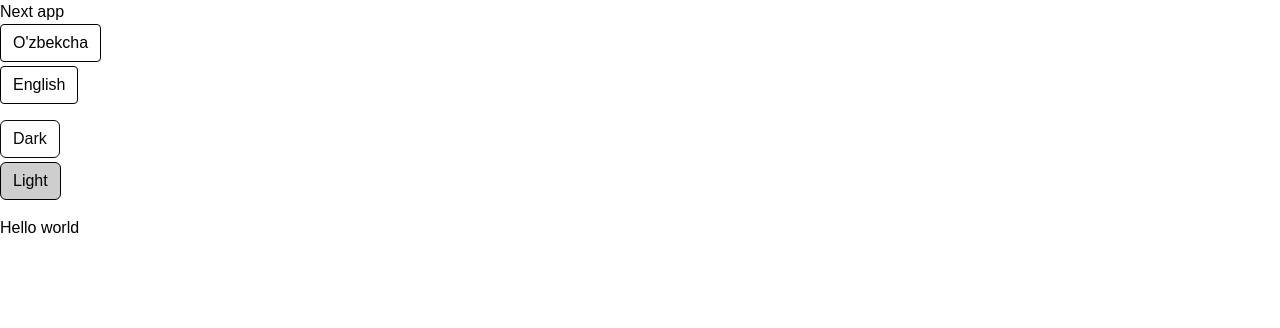
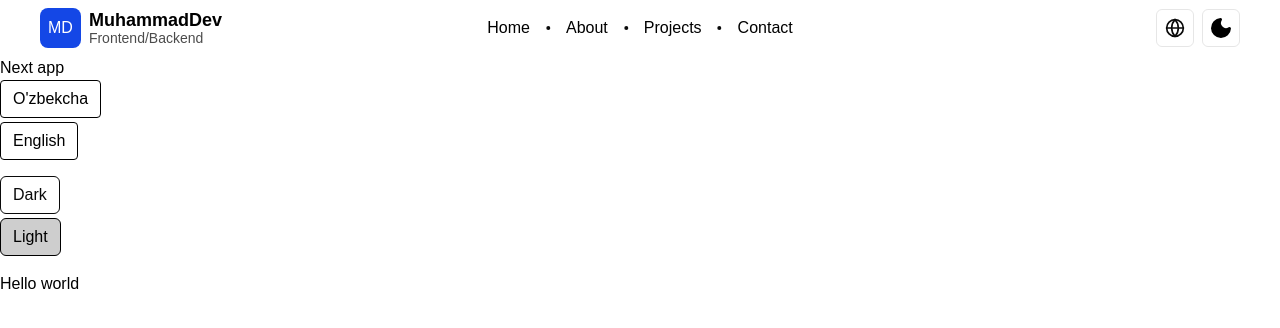
Before and after one commit to Muhammad0830/Portfolio, a Next.js app: page /en/home in a window 1280 px wide. Shown: the top 328 px of the page. Built offline with nearby package versions, Linux system fonts and the light colour scheme.

Commit message:
fully responsive header is done

```diff
--- /dev/null
+++ b/messages/ru.json
@@ -0,0 +1,3 @@
+{
+    "hello": "до здравствуй мир"
+}
--- a/package.json
+++ b/package.json
@@ -10,6 +10,8 @@
   },
   "dependencies": {
     "clsx": "^2.1.1",
+    "framer-motion": "^12.23.24",
+    "lucide-react": "^0.548.0",
     "next": "16.0.0",
     "next-intl": "^4.4.0",
     "next-themes": "^0.4.6",
--- a/src/app/[locale]/(routes)/home/page.tsx
+++ b/src/app/[locale]/(routes)/home/page.tsx
@@ -1,4 +1,5 @@
 "use client";
+import Header from "@/components/header/Header";
 import LightModeDarkMode from "@/components/header/LightDarkMode";
 import { Link, usePathname } from "@/i18n/navigation";
 import { cn } from "@/lib/cn";
@@ -12,6 +13,7 @@ const Page = () => {
 
   return (
     <div className="min-h-screen bg-white text-black dark:bg-black dark:text-white">
+      <Header />
       <h1>Next app</h1>
 
       <div className="flex flex-col gap-1 items-start">
--- /dev/null
+++ b/src/components/header/Header.tsx
@@ -0,0 +1,57 @@
+"use client";
+
+import { Link } from "@/i18n/navigation";
+import LangChangeButton from "./LangChangeButton";
+import ThemeSwitchButton from "./ThemeSwitchButton";
+import MenuButton from "./Menu";
+
+const navLinks = [
+  { name: "Home", href: "/" },
+  { name: "About", href: "/about" },
+  { name: "Projects", href: "/projects" },
+  { name: "Contact", href: "/contact" },
+];
+
+const Header = () => {
+  return (
+    <div className="relative w-full md:px-10 sm:px-6 px-4 py-2 flex gap-2 items-center justify-between">
+      {/* logo */}
+      <div className="flex items-center gap-2">
+        <div className="rounded-lg bg-blue-700 p-2 flex justify-center items-center text-white">
+          MD
+        </div>
+        <div className="flex flex-col items-start justify-center md:gap-0 gap-1">
+          <p className="md:text-lg/5 text-base/4 font-semibold">MuhammadDev</p>
+          <p className="md:text-sm/4 text-xs/3 font-normal opacity-70">
+            Frontend/Backend
+          </p>
+        </div>
+      </div>
+
+      {/* nav Links */}
+      <div className="lg:absolute lg:left-1/2 lg:translate-x-[-50%] gap-4 items-center sm:flex hidden">
+        {navLinks.map((link, index) => (
+          <div key={index} className="flex gap-4 items-center">
+            {index !== 0 && (
+              <div className="md:flex hidden w-1 h-1 bg-foreground rounded-full" />
+            )}
+            <Link href={link.href} className="lg:text-base text-sm">
+              {link.name}
+            </Link>
+          </div>
+        ))}
+      </div>
+
+      {/* lang change and theme change buttons */}
+      <div className="sm:flex hidden items-center gap-2">
+        <LangChangeButton />
+        <ThemeSwitchButton />
+      </div>
+
+      {/* menu button for mobile */}
+      <MenuButton />
+    </div>
+  );
+};
+
+export default Header;
--- /dev/null
+++ b/src/components/header/LangChangeButton.tsx
@@ -0,0 +1,69 @@
+"use client";
+
+import { Globe } from "lucide-react";
+import { motion } from "framer-motion";
+import { Link, usePathname } from "@/i18n/navigation";
+import { usePathname as nextUsePathname } from "next/navigation";
+import { cn } from "@/lib/cn";
+import { useState } from "react";
+
+const LangChangeButton = () => {
+  const [open, setOpen] = useState(false);
+  const pathname = usePathname();
+  const nextPathName = nextUsePathname();
+
+  return (
+    <div className="relative flex justify-center items-center">
+      <button
+        onClick={() => setOpen(!open)}
+        className="p-2 z-1 cursor-pointer rounded-md border border-foreground/10 hover:border-foreground/20 hover:bg-foreground/10 dark:hover:bg-foreground/15 transition-colors bg-foreground/0"
+      >
+        <Globe className="w-5 h-5 text-foreground" />
+      </button>
+
+      <motion.div
+        initial={{ scale: 1, top: 0, opacity: 1 }}
+        animate={
+          open
+            ? { scale: 1, top: "115%", opacity: 1 }
+            : { scale: 0.5, top: "75%", opacity: 0 }
+        }
+        transition={{ duration: 0.3, type: "spring" }}
+        className="absolute p-1 origin-top rounded-sm z-0 flex flex-col gap-0.5 bg-foreground/5 border border-foreground/20"
+      >
+        <Link
+          href={pathname}
+          locale="en"
+          className={cn(
+            "px-2 py-0.5 rounded-sm bg-foreground/5 hover:bg-foreground/10 transition-colors",
+            nextPathName.includes("/en") && "bg-foreground/10"
+          )}
+        >
+          English
+        </Link>
+        <Link
+          href={pathname}
+          locale="uz"
+          className={cn(
+            "px-2 py-0.5 rounded-sm bg-foreground/5 hover:bg-foreground/10 transition-colors",
+            nextPathName.includes("/uz") && "bg-foreground/10"
+          )}
+        >
+          O&apos;zbekcha
+        </Link>
+        <Link
+          href={pathname}
+          locale="ru"
+          className={cn(
+            "px-2 py-0.5 rounded-sm bg-foreground/5 hover:bg-foreground/10 transition-colors",
+            nextPathName.includes("/ru") && "bg-foreground/10"
+          )}
+        >
+          Русский
+        </Link>
+      </motion.div>
+    </div>
+  );
+};
+
+export default LangChangeButton;
--- /dev/null
+++ b/src/components/header/Menu.tsx
@@ -0,0 +1,47 @@
+"use client";
+import { Menu, X } from "lucide-react";
+import { motion } from "framer-motion";
+import { useState } from "react";
+import { Link } from "@/i18n/navigation";
+
+const MenuButton = () => {
+  const [open, setOpen] = useState(false);
+
+  return (
+    <div className="relative sm:hidden flex">
+      <motion.button
+        onClick={() => setOpen(true)}
+        initial={{ scale: 1 }}
+        whileTap={{ scale: 0.9 }}
+        className="cursor-pointer border border-foreground/20 p-1 rounded-sm"
+      >
+        <Menu className="w-5 h-5" />
+      </motion.button>
+
+      <motion.div
+        initial={{ x: "100%", opacity: 0 }}
+        animate={open ? { x: 0, opacity: 1 } : { x: "100%", opacity: 0 }}
+        transition={{ duration: 0.3, type: "tween" }}
+        className="p-2 flex flex-col gap-2 justify-center items-center fixed inset-0 bg-background/10 backdrop-blur-md z-999 rounded-sm border border-foreground/20 shadow-lg"
+      >
+        <motion.button
+          initial={{ scale: 1 }}
+          whileTap={{ scale: 0.9 }}
+          onClick={() => setOpen(false)}
+          className="absolute top-5 right-5 cursor-pointer p-1 rounded-sm border border-red-600 text-red-600"
+        >
+          <X className="w-5 h-5" />
+        </motion.button>
+
+        <div className="flex flex-col gap-2 items-center text-2xl">
+          <Link href={"/home"}>Home</Link>
+          <Link href={"/about"}>About</Link>
+          <Link href={"/projects"}>Projects</Link>
+          <Link href={"/contact"}>Contact</Link>
+        </div>
+      </motion.div>
+    </div>
+  );
+};
+
+export default MenuButton;
--- /dev/null
+++ b/src/components/header/ThemeSwitchButton.tsx
@@ -0,0 +1,47 @@
+"use client";
+
+import { Moon, Sun } from "lucide-react";
+import { motion } from "framer-motion";
+import { useTheme } from "next-themes";
+
+const ThemeSwitchButton = () => {
+  const { theme, setTheme } = useTheme();
+
+  const handleToggleTheme = () => {
+    setTheme(theme === "dark" ? "light" : "dark");
+  };
+
+  return (
+    <div>
+      <button
+        onClick={handleToggleTheme}
+        className="relative z-10 overflow-hidden cursor-pointer p-1.5 rounded-md border border-foreground/10 hover:border-foreground/20 hover:bg-foreground/10 dark:hover:bg-foreground/15 transition-colors bg-foreground/0"
+      >
+        <motion.div
+          initial={{ y: "0%", rotate: 0, x: 0 }}
+          animate={
+            theme === "dark"
+              ? { y: "-150%", rotate: 90, x: "-20%" }
+              : { y: "0%", rotate: 0, x: "0%" }
+          }
+          className="relative"
+        >
+          <Moon className="w-6 h-6 text-black" fill="black" />
+        </motion.div>
+        <motion.div
+          initial={{ y: "0%", rotate: 0, x: 0 }}
+          animate={
+            theme === "dark"
+              ? { y: "0%", rotate: 0, x: "0%" }
+              : { y: "150%", rotate: 90, x: "-20%" }
+          }
+          className="absolute inset-0 flex justify-center items-center"
+        >
+          <Sun className="w-6 h-6 text-yellow-600" />
+        </motion.div>
+      </button>
+    </div>
+  );
+};
+
+export default ThemeSwitchButton;
```
